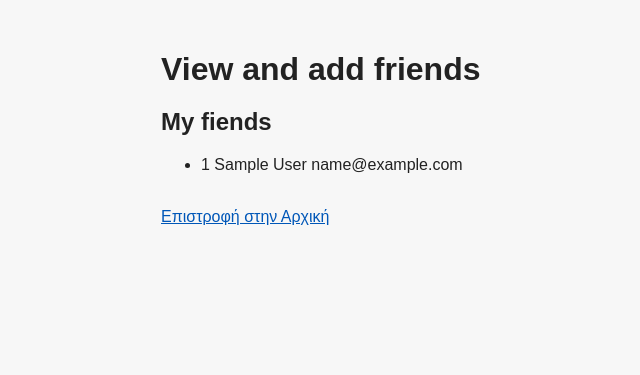
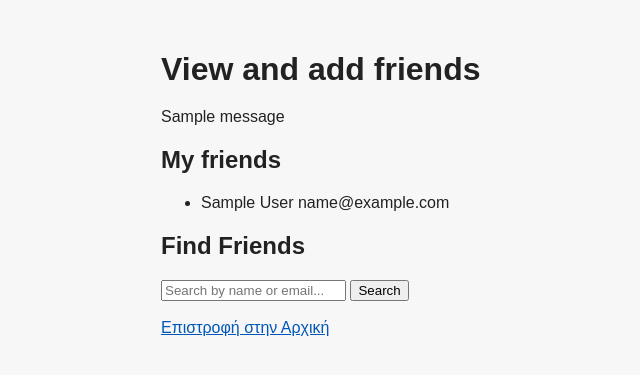
Before and after one commit to niro497/project3, a Flask app: page /friends in a window 1280 px wide. Shown: the top 375 px of the page, without its empty margins (59-699 px from the left). Run offline with Flask 3, Linux system fonts and the light colour scheme; the visitor is signed in with stand-in values (Sample User, id 1); one stand-in notice (Sample message) is shown; a database or web service that is not in the repository returns one stand-in record (values such as "Sample title"); some libraries are stand-ins or nearby versions.

Commit message:
search.friends

```diff
--- a/templates/friends.html
+++ b/templates/friends.html
@@ -7,18 +7,52 @@
 <body>
 
     <h1>View and add friends</h1>
-    <h2>My fiends</h2>
+
+    {% with messages = get_flashed_messages(with_categories=true) %}
+        {% if messages %}
+            {% for category, message in messages %}
+                <p>{{ message }}</p>
+            {% endfor %}
+        {% endif %}
+    {% endwith %}
+
+    <h2>My friends</h2>
     {% if friends %}
         <ul>
             {% for friend in friends %}
-                <li>{{ friend[0] }} {{ friend[1] }} {{ friend[2] }} {{ friend[3] }}</li>
+                <li>{{ friend[1] }} {{ friend[2] }} {{ friend[3] }}</li>
             {% endfor %}
         </ul>
     {% else %}
         <p>Friends found: 0</p>
     {% endif %}
 
+    <h2>Find Friends</h2>
+    <form method="GET" action="{{ url_for('friends') }}">
+        <input type="text" name="q" value="{{ query }}" placeholder="Search by name or email..." />
+        <button type="submit">Search</button>
+    </form>
+
+    {% if query %}
+        {% if search_results %}
+            <ul>
+                {% for user in search_results %}
+                    <li>
+                        {{ user[1] }} {{ user[2] }} ({{ user[3] }})
+                        <form method="POST" action="{{ url_for('add_friend', friend_id=user[0]) }}" style="display:inline">
+                            <input type="hidden" name="q" value="{{ query }}" />
+                            <button type="submit">Add Friend</button>
+                        </form>
+                    </li>
+                {% endfor %}
+            </ul>
+        {% else %}
+            <p>No users found for "{{ query }}".</p>
+        {% endif %}
+    {% endif %}
+
     <br>
     <a href="/">Επιστροφή στην Αρχική</a>
+
 </body>
 </html>
```
